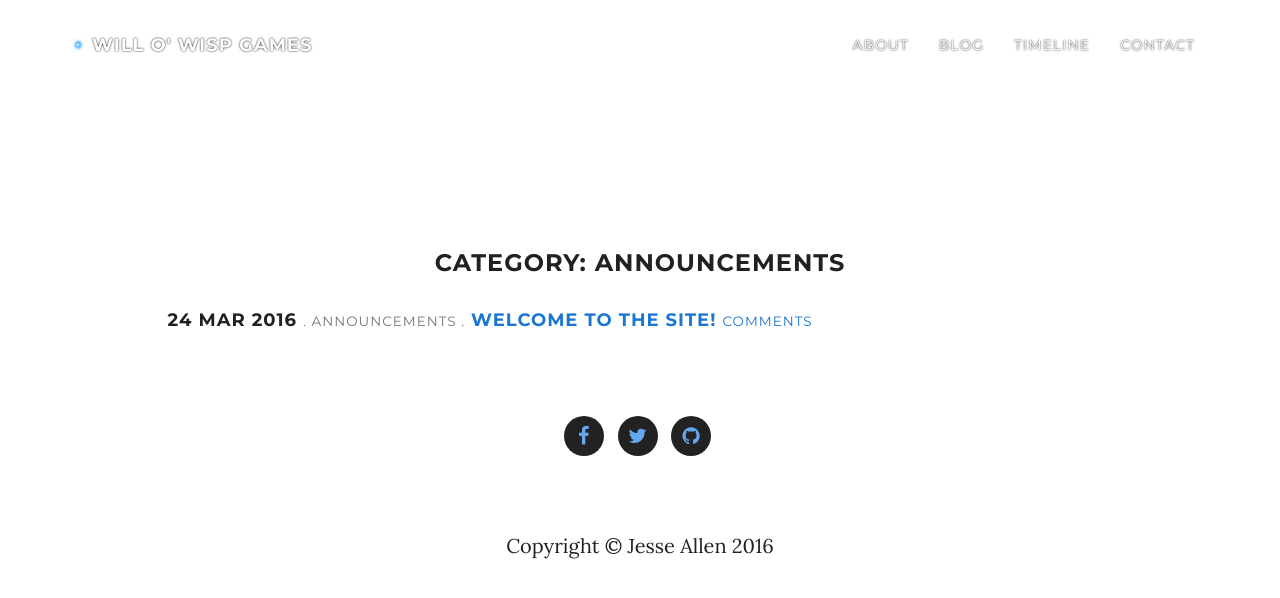
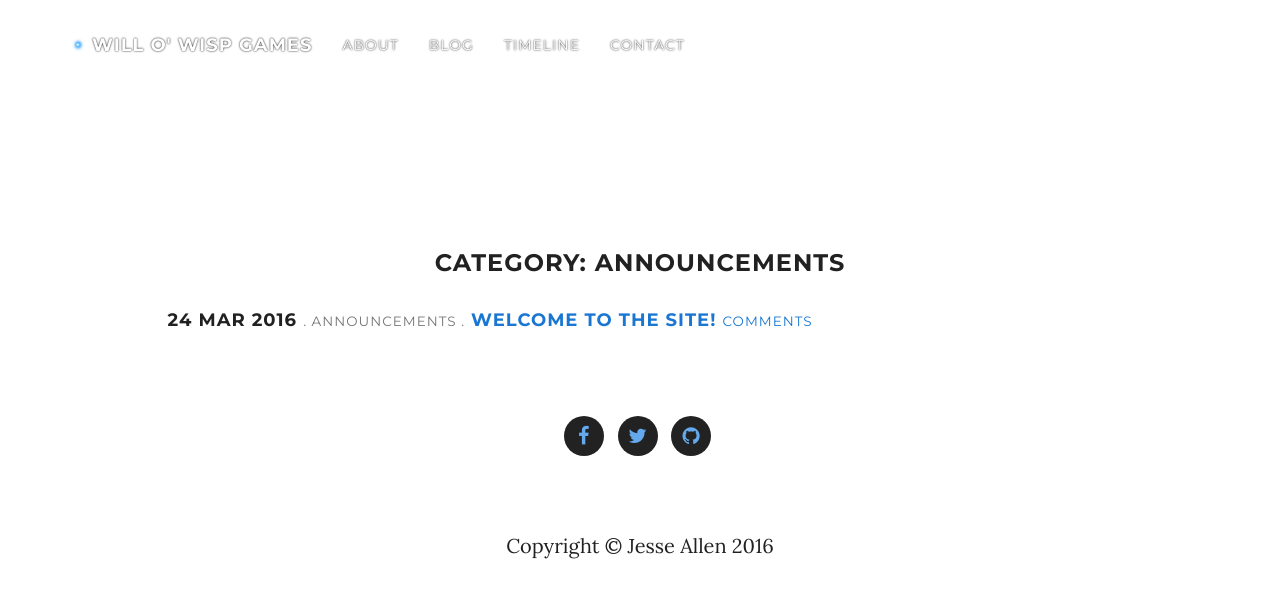
Before and after one commit to WilloWispGames/WilloWispGames.github.io, a Jekyll site: the page built from categories/announcements.html, in a window 1280 px wide and 900 px high. Shown: the top 598 px of the window. Built offline with Jekyll 4.4.1, drawn with Linux system fonts in a browser that asks for light colours; nearby versions of some CDN libraries.

Commit message:
Update navigation.html

```diff
--- a/_includes/navigation.html
+++ b/_includes/navigation.html
@@ -4,7 +4,7 @@
 <nav class="navbar navbar-custom navbar-fixed-top" role="navigation">
   <div class="container">
 
-    <div class="navbar-header navbar-middle">
+    <div class="navbar-header">
       <button type="button" class="navbar-toggle" data-toggle="collapse" data-target=".navbar-main-collapse">
         <i class="fa fa-bars"></i>
       </button>
@@ -23,7 +23,7 @@
     </div>
 
     <!-- Collect the nav links, forms, and other content for toggling -->
-    <div class="collapse navbar-collapse navbar-right navbar-main-collapse"-->
+    <div class="collapse navbar-collapse navbar-middle navbar-main-collapse"-->
       <ul class="nav navbar-nav">
         {% if page.section-type == "index" %}
 
```
